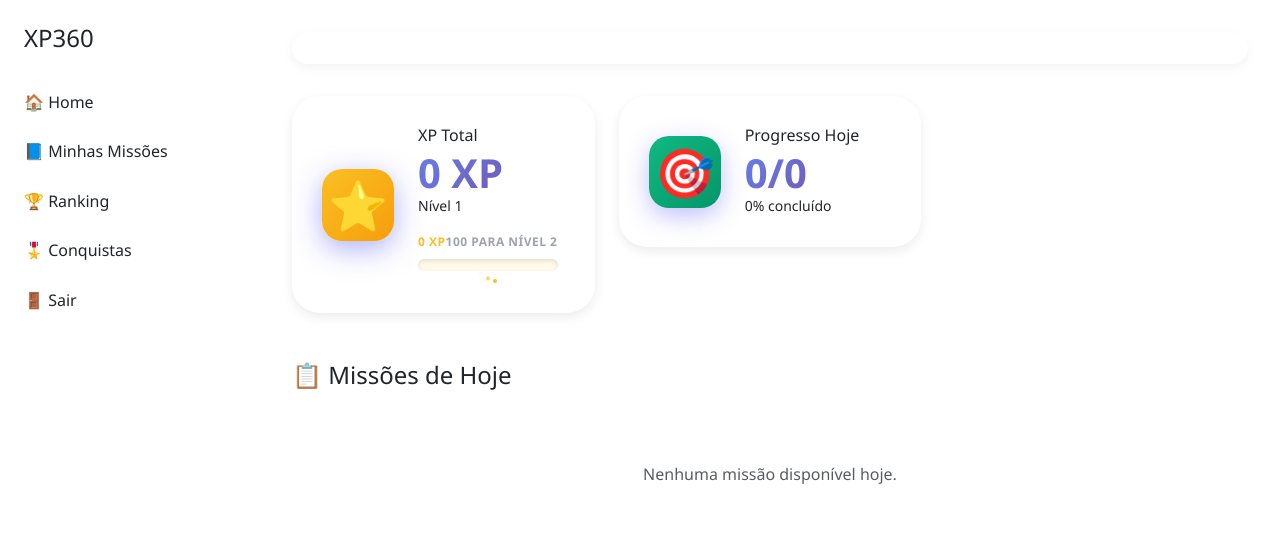
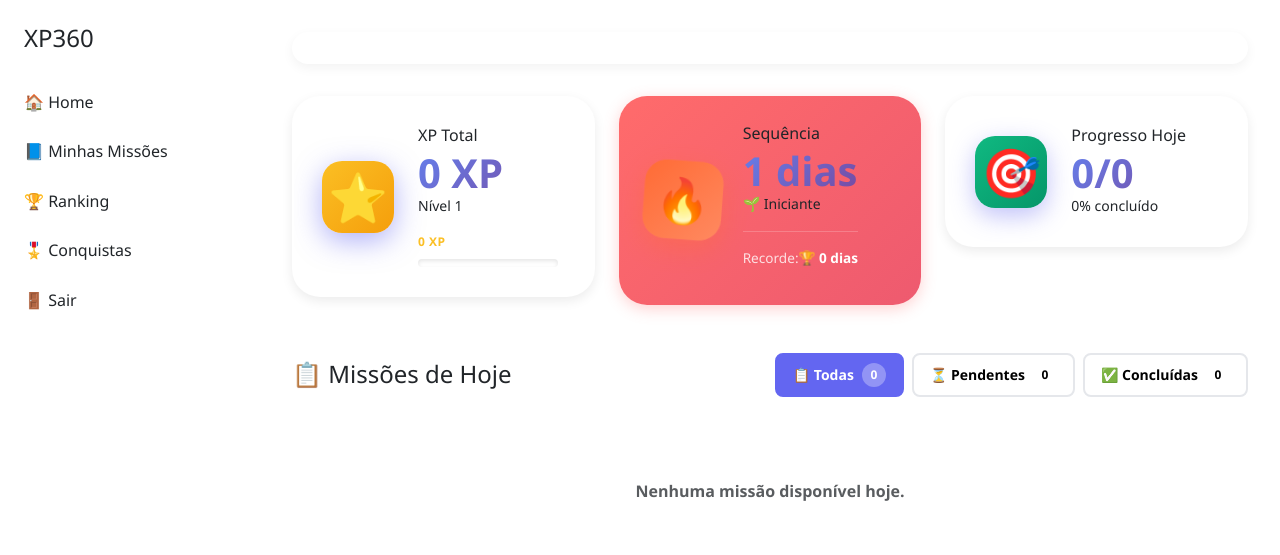
Before and after one commit to guiribe91/projeto-interdisciplinar-xp360II, a Django app: page /accounts/dashboard/aluno/ in a window 1280 px wide. Shown: the top 555 px of the page. Run offline with Django 5.2, Linux system fonts and the light colour scheme; the visitor is signed in with stand-in values (Sample User, id 1); data comes from the database, SQL or seed files in the repository; data that the repository does not hold is empty; parts of the project's set-up code (start-up, migrations or seed data) failed here and were passed over.

Commit message:
feat: Implementa sistema de streak e filtros no dashboard do aluno
- Adiciona sistema de streak (sequência de dias consecutivos)
- Cria campos no model Usuario: streak_atual, melhor_streak, ultimo_acesso
- Implementa card visual de streak com animação de fogo
- Adiciona títulos progressivos (Iniciante → Lendário)
- Implementa badges especiais para streak de 7+ dias
- Adiciona filtros interativos no dashboard (Todas/Pendentes/Concluídas)
- Cria botões de filtro com contadores dinâmicos
- Implementa JavaScript para filtrar missões sem recarregar página
- Melhora UX com animações suaves nas transições

```diff
--- a/xp360/accounts/templates/accounts/dashboard_aluno.html
+++ b/xp360/accounts/templates/accounts/dashboard_aluno.html
@@ -7,7 +7,7 @@
 <!-- Resumo XP -->
 <div class="row g-4 mb-5">
 
-    <!-- XP Card ATUALIZADO -->
+    <!-- XP Card -->
     <div class="col-md-4">
         <div class="stats-card xp-card">
             <div class="stats-icon">⭐</div>
@@ -18,21 +18,41 @@
                     Nível {{ nivel }}
                 </small>
 
-                <!-- BARRA DE PROGRESSO XP (NOVA) -->
+                <!-- BARRA DE PROGRESSO XP -->
                 <div class="xp-progress-container">
                     <div class="xp-progress-label">
                         <span class="xp-current">{{ xp_total }} XP</span>
                         <span class="xp-next">{{ xp_proximo }} para nível {{ nivel|add:1 }}</span>
                     </div>
                     <div class="xp-progress-bar">
-                        {% widthratio xp_total 100 100 as xp_percent %}
-                        <div class="xp-progress-fill" style="width: {{ xp_percent }}%"></div>
+                        <div class="xp-progress-fill" style="width: {{ progresso_nivel }}%"></div>
                     </div>
-                    <div class="xp-particles">
-                        <span class="xp-particle"></span>
-                        <span class="xp-particle"></span>
-                        <span class="xp-particle"></span>
+                </div>
+            </div>
+        </div>
+    </div>
+
+    <!-- Streak Card -->
+    <div class="col-md-4">
+        <div class="stats-card streak-card">
+            <div class="stats-icon">🔥</div>
+            <div class="stats-content">
+                <h6 class="stats-label">Sequência</h6>
+                <p class="stats-value">{{ streak_atual }} dias</p>
+                <small class="stats-subtitle">
+                    {{ titulo_streak }}
+                </small>
+
+                <div class="streak-info">
+                    <div class="streak-detail">
+                        <span class="streak-label">Recorde:</span>
+                        <span class="streak-number">🏆 {{ melhor_streak }} dias</span>
                     </div>
+                    {% if streak_atual >= 7 %}
+                    <div class="streak-badge">
+                        <span class="badge bg-warning">⭐ Streak de 7+ dias!</span>
+                    </div>
+                    {% endif %}
                 </div>
             </div>
         </div>
@@ -52,24 +72,32 @@
 
 </div>
 
-<!-- Título -->
+<!-- Título e Filtros -->
 <div class="d-flex align-items-center justify-content-between mb-4">
     <h4 class="section-title mb-0">
         <span class="title-icon">📋</span>
         Missões de Hoje
     </h4>
 
-    <!-- Número de pendentes -->
-    <span class="badge badge-info">
-        {{ pendentes }} pendentes
-    </span>
+    <!-- 🎯 NOVO: Filtros -->
+    <div class="mission-filters">
+        <button class="filter-btn active" data-filter="todas">
+            📋 Todas <span class="filter-count">{{ total_hoje }}</span>
+        </button>
+        <button class="filter-btn" data-filter="pendentes">
+            ⏳ Pendentes <span class="filter-count">{{ pendentes }}</span>
+        </button>
+        <button class="filter-btn" data-filter="concluidas">
+            ✅ Concluídas <span class="filter-count">{{ concluidas_hoje }}</span>
+        </button>
+    </div>
 </div>
 
 <!-- Lista de Missões -->
 <div class="missions-container">
 
     {% for m in missoes %}
-        <div class="mission-card {% if m.concluida %}completed{% endif %}">
+        <div class="mission-card {% if m.concluida %}completed{% endif %}" data-status="{% if m.concluida %}concluida{% else %}pendente{% endif %}">
 
             <!-- Status visual -->
             <div class="mission-status">
@@ -107,15 +135,130 @@
 
         </div>
     {% empty %}
-        <div class="text-center text-muted py-5">
+        <div class="text-center text-muted py-5 empty-state">
             <p>Nenhuma missão disponível hoje.</p>
         </div>
     {% endfor %}
 
 </div>
 
-<!-- CSS INLINE TEMPORÁRIO PARA TESTAR -->
+<!-- CSS e JavaScript -->
 <style>
+/* Filtros */
+.mission-filters {
+    display: flex;
+    gap: 0.5rem;
+}
+
+.filter-btn {
+    padding: 0.5rem 1rem;
+    border: 2px solid #e5e7eb;
+    background: white;
+    border-radius: 8px;
+    font-size: 0.875rem;
+    font-weight: 600;
+    cursor: pointer;
+    transition: all 0.3s ease;
+    display: flex;
+    align-items: center;
+    gap: 0.5rem;
+}
+
+.filter-btn:hover {
+    border-color: #6366f1;
+    background: #f0f9ff;
+    transform: translateY(-2px);
+}
+
+.filter-btn.active {
+    background: #6366f1;
+    border-color: #6366f1;
+    color: white;
+}
+
+.filter-count {
+    display: inline-flex;
+    align-items: center;
+    justify-content: center;
+    min-width: 24px;
+    height: 24px;
+    padding: 0 8px;
+    background: rgba(255, 255, 255, 0.2);
+    border-radius: 12px;
+    font-size: 0.75rem;
+    font-weight: 700;
+}
+
+.filter-btn.active .filter-count {
+    background: rgba(255, 255, 255, 0.3);
+}
+
+/* Animação de fade */
+.mission-card {
+    transition: all 0.3s ease;
+}
+
+.mission-card.hidden {
+    display: none;
+}
+
+/* Streak Card */
+.streak-card {
+    background: linear-gradient(135deg, #ff6b6b 0%, #ee5a6f 100%);
+    border: none;
+    box-shadow: 0 4px 15px rgba(255, 107, 107, 0.3);
+}
+
+.streak-card .stats-icon {
+    font-size: 2.5rem;
+    animation: flame 1.5s ease-in-out infinite;
+}
+
+@keyframes flame {
+    0%, 100% { transform: scale(1) rotate(-5deg); }
+    50% { transform: scale(1.1) rotate(5deg); }
+}
+
+.streak-info {
+    margin-top: 1rem;
+    padding-top: 1rem;
+    border-top: 1px solid rgba(255, 255, 255, 0.2);
+}
+
+.streak-detail {
+    display: flex;
+    justify-content: space-between;
+    align-items: center;
+    font-size: 0.85rem;
+    margin-bottom: 0.5rem;
+}
+
+.streak-label {
+    color: rgba(255, 255, 255, 0.8);
+    font-weight: 500;
+}
+
+.streak-number {
+    color: #fff;
+    font-weight: 700;
+}
+
+.streak-badge {
+    margin-top: 0.5rem;
+}
+
+.streak-badge .badge {
+    font-size: 0.75rem;
+    padding: 0.4rem 0.8rem;
+    animation: pulse 2s ease-in-out infinite;
+}
+
+@keyframes pulse {
+    0%, 100% { transform: scale(1); }
+    50% { transform: scale(1.05); }
+}
+
+/* XP Progress */
 .xp-progress-container {
     margin-top: 1rem;
 }
@@ -126,7 +269,7 @@
     font-size: 0.75rem;
     font-weight: 600;
     margin-bottom: 0.5rem;
-    color: #6b7280;
+    color: rgba(255, 255, 255, 0.8);
 }
 
 .xp-current {
@@ -134,79 +277,69 @@
 }
 
 .xp-next {
-    color: #9ca3af;
+    color: rgba(255, 255, 255, 0.6);
 }
 
 .xp-progress-bar {
     width: 100%;
-    height: 12px;
-    background: rgba(251, 191, 36, 0.1);
+    height: 8px;
+    background: rgba(255, 255, 255, 0.2);
     border-radius: 10px;
     overflow: hidden;
-    box-shadow: inset 0 2px 4px rgba(0, 0, 0, 0.1);
 }
 
 .xp-progress-fill {
     height: 100%;
-    background: linear-gradient(90deg, #fbbf24 0%, #f59e0b 50%, #fb923c 100%);
+    background: linear-gradient(90deg, #fbbf24 0%, #f59e0b 100%);
     border-radius: 10px;
     transition: width 0.8s ease;
-    box-shadow: 0 2px 8px rgba(251, 191, 36, 0.4);
-    position: relative;
-}
-
-.xp-progress-fill::before {
-    content: '';
-    position: absolute;
-    top: 0;
-    left: -100%;
-    width: 100%;
-    height: 100%;
-    background: linear-gradient(90deg,
-        transparent 0%,
-        rgba(255, 255, 255, 0.4) 50%,
-        transparent 100%);
-    animation: shimmer 2s infinite;
-}
-
-@keyframes shimmer {
-    0% { left: -100%; }
-    100% { left: 200%; }
-}
-
-.xp-particles {
-    display: flex;
-    gap: 3px;
-    justify-content: center;
-    margin-top: 0.5rem;
-}
-
-.xp-particle {
-    width: 4px;
-    height: 4px;
-    background: #fbbf24;
-    border-radius: 50%;
-    animation: particle-float 1.5s infinite ease-in-out;
-}
-
-.xp-particle:nth-child(2) {
-    animation-delay: 0.3s;
-}
-
-.xp-particle:nth-child(3) {
-    animation-delay: 0.6s;
-}
-
-@keyframes particle-float {
-    0%, 100% {
-        transform: translateY(0);
-        opacity: 1;
-    }
-    50% {
-        transform: translateY(-8px);
-        opacity: 0;
-    }
 }
 </style>
 
+<script>
+document.addEventListener('DOMContentLoaded', function() {
+    const filterBtns = document.querySelectorAll('.filter-btn');
+    const missionCards = document.querySelectorAll('.mission-card');
+    const emptyState = document.querySelector('.empty-state');
+
+    filterBtns.forEach(btn => {
+        btn.addEventListener('click', function() {
+            // Remove active de todos
+            filterBtns.forEach(b => b.classList.remove('active'));
+
+            // Adiciona active no clicado
+            this.classList.add('active');
+
+            // Pega o filtro selecionado
+            const filter = this.dataset.filter;
+
+            let visibleCount = 0;
+
+            // Filtra as missões
+            missionCards.forEach(card => {
+                const status = card.dataset.status;
+
+                if (filter === 'todas') {
+                    card.classList.remove('hidden');
+                    visibleCount++;
+                } else if (filter === 'pendentes' && status === 'pendente') {
+                    card.classList.remove('hidden');
+                    visibleCount++;
+                } else if (filter === 'concluidas' && status === 'concluida') {
+                    card.classList.remove('hidden');
+                    visibleCount++;
+                } else {
+                    card.classList.add('hidden');
+                }
+            });
+
+            // Mostra/esconde empty state
+            if (emptyState) {
+                emptyState.style.display = visibleCount === 0 ? 'block' : 'none';
+            }
+        });
+    });
+});
+</script>
+
 {% endblock %}
--- a/xp360/accounts/views.py
+++ b/xp360/accounts/views.py
@@ -111,6 +111,9 @@ def dashboard_professor(request):
 def dashboard_aluno(request):
     from core.models import MissaoAluno
 
+    # 🔥 NOVO: Atualizar streak ao acessar o dashboard
+    request.user.atualizar_streak()
+
     # Busca missões do aluno
     missoes_aluno = MissaoAluno.objects.filter(aluno=request.user).order_by('-missao__data_criacao')
 
@@ -120,18 +123,32 @@ def dashboard_aluno(request):
     pendentes = total_missoes - concluidas
     progresso = (concluidas / total_missoes * 100) if total_missoes > 0 else 0
 
+    # Missões de hoje
+    concluidas_hoje = missoes_aluno.filter(
+        concluida=True,
+        data_conclusao=timezone.now().date()
+    ).count()
+
     context = {
         'missoes': missoes_aluno,
         'xp_total': request.user.xp_total,
         'nivel': request.user.nivel,
         'xp_proximo': request.user.xp_para_proximo_nivel(),
+        'progresso_nivel': request.user.progresso_nivel(),
         'total_hoje': total_missoes,
-        'concluidas_hoje': concluidas,
+        'concluidas_hoje': concluidas_hoje,
         'pendentes': pendentes,
         'progresso_dia': int(progresso),
+
+        # 🔥 NOVO: Dados de streak
+        'streak_atual': request.user.streak_atual,
+        'melhor_streak': request.user.melhor_streak,
+        'titulo_streak': request.user.get_titulo_streak(),
     }
 
     return render(request, 'accounts/dashboard_aluno.html', context)
+
+
 
 @login_required
 def detalhes_turma(request, turma_id):
--- a/xp360/core/views.py
+++ b/xp360/core/views.py
@@ -79,6 +79,9 @@ def concluir_missao(request, missao_aluno_id):
         # XP
         xp_ganho = missao_aluno.missao.xp
         usuario = request.user
-        usuario.adicionar_xp(xp_ganho)
+        subiu_nivel = usuario.adicionar_xp(xp_ganho)
+
+        # 🔥 NOVO: Atualizar streak
+        usuario.atualizar_streak_missao()
 
     return redirect("dashboard_aluno")
```
Also changed, not shown: xp360/accounts/models.py (+123 -43 lines), xp360/accounts/migrations/0008_usuario_melhor_streak_usuario_streak_atual_and_more.py (added).
